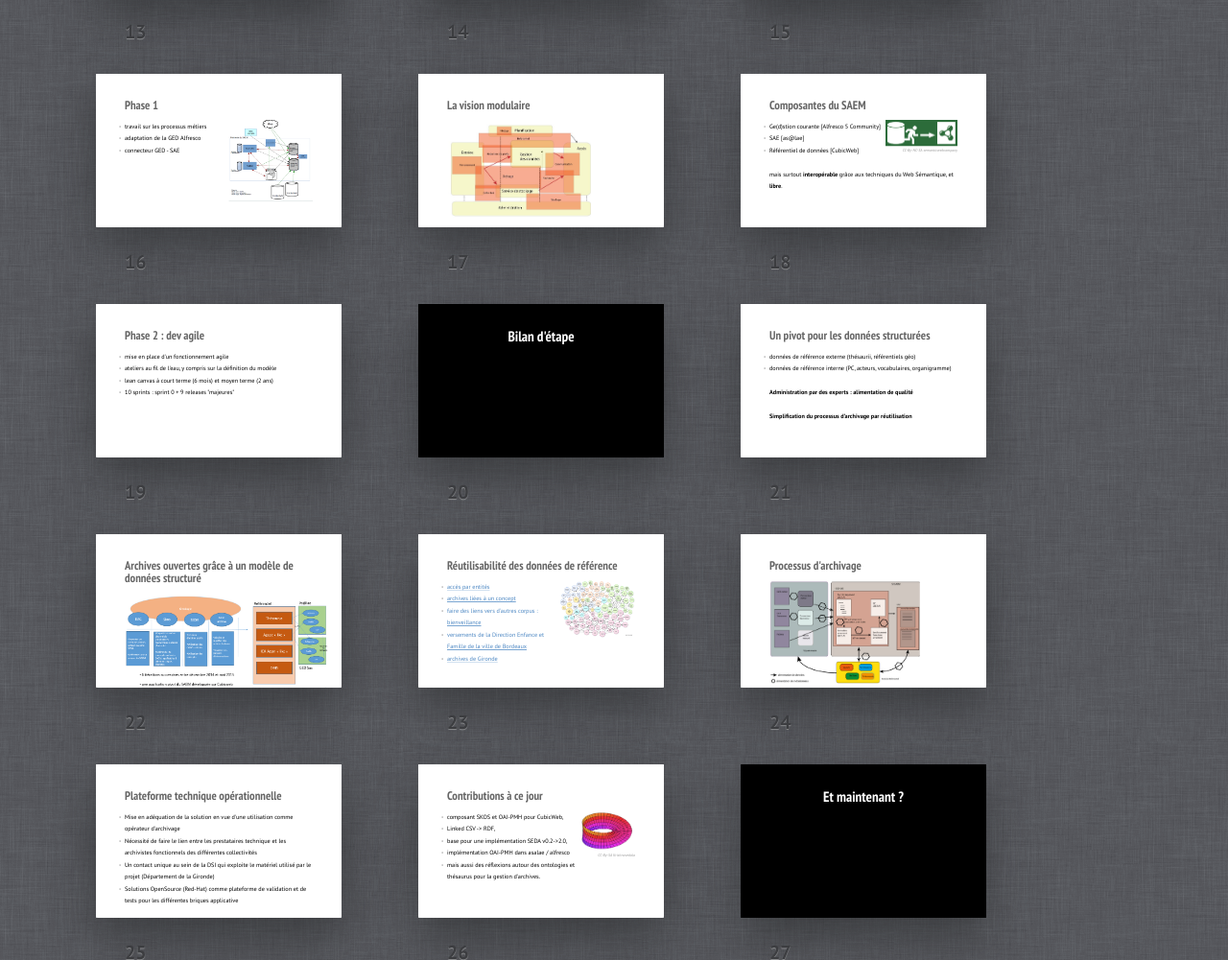
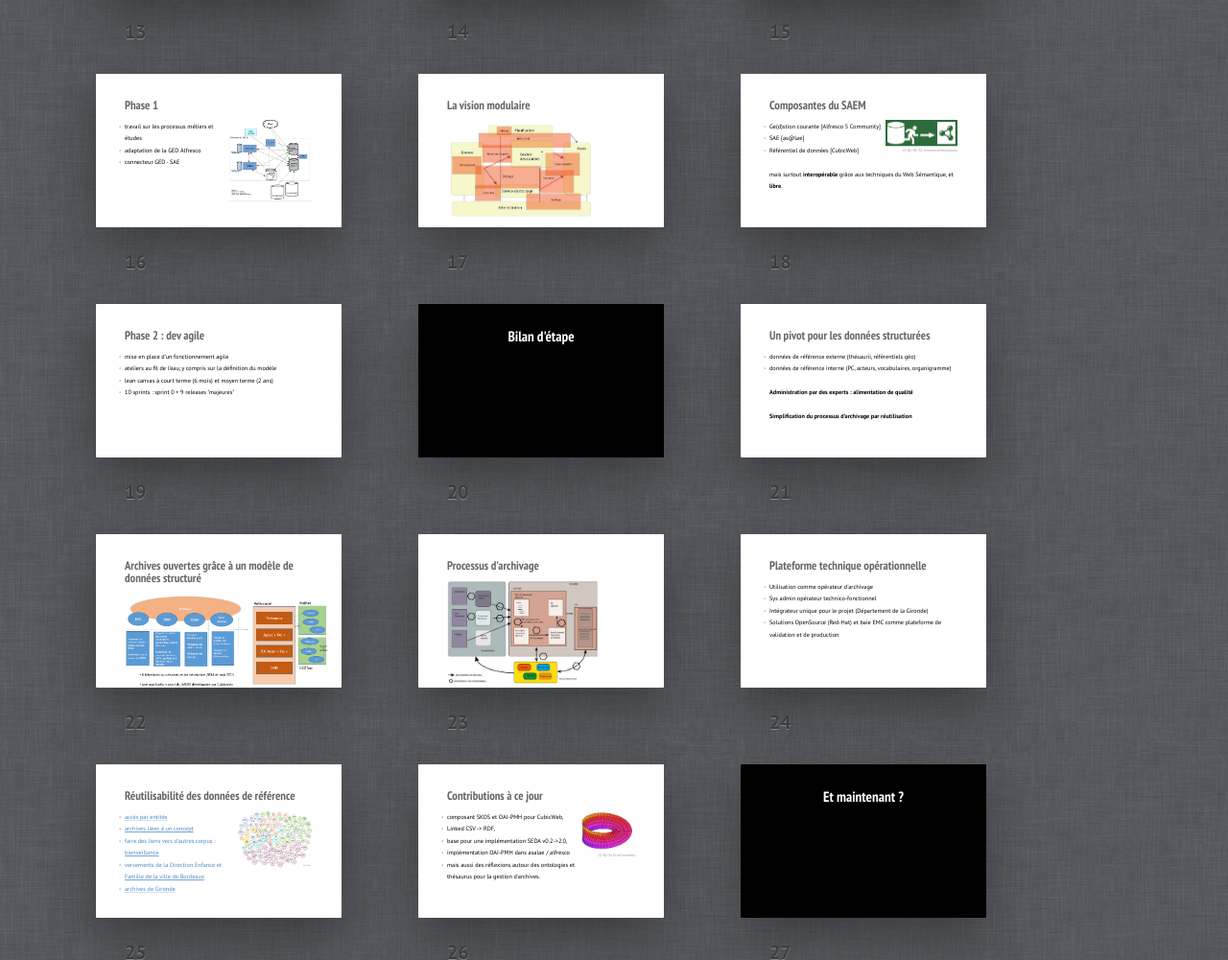
Before and after one commit to akakeronos/prezOSS, a plain HTML site: page index.html in a window 1280 px wide. Shown: the part 1403-2404 px from the top of the page at 96% size. Drawn offline with Linux system fonts and the light colour scheme.

Commit message:
modifs discutées
réarrangement ordre slides

```diff
--- a/index.html
+++ b/index.html
@@ -202,8 +202,8 @@ ul.exemple li{
 	  <div>
 	    <h2>Phase 1</h2>
 					<ul style="width: 50%; float: left;">
-			<li>travail sur les processus métiers</li>
-			<li>adaptation de la GED Alfresco </li>
+			<li>travail sur les processus métiers et études</li>
+			<li>adaptation de la GED Alfresco</li>
 			<li>connecteur GED - SAE</li>
 			</ul>
           <img src="pictures/applicationsOpenSource.jpg" style="width: 350px; float : right;">
@@ -276,7 +276,25 @@ ul.exemple li{
 	    </div>
 	  </div>
 	</section>
+	<section class="slide">
+	  <div>
+	    <h2>Processus d'archivage</h2>
+	    <img src="pictures/processusArchivage.jpg" alt="" style="width: 80%;"/>
+	  </div>
+	</section>
 
+	<section class="slide">
+	  <div>
+	    <h2>Plateforme technique opérationnelle</h2>
+	    <ul>
+		<li>Utilisation comme opérateur d'archivage</li>
+		<li>Sys admin opérateur technico-fonctionnel</li>
+		<li>Intégrateur unique pour le projet (Département de la Gironde)</li>
+		<!-- <li>Intégration dans le projet via une formation fonctionnelle spécifique</li> -->
+		<li>Solutions OpenSource (Red-Hat) et baie EMC comme plateforme de validation et de production</li>
+	    </ul>
+	  </div>
+	</section>
 	<section class="slide">
 	<div>
 	  <h2>Réutilisabilité des données de référence</h2>
@@ -289,26 +307,6 @@ ul.exemple li{
             </ul>
 		<img src="pictures/lod-datasets_2009-03-27_colored.png" style="float: right; width: 40%;"/>
       </div>
-	</section>
-
-	<section class="slide">
-	  <div>
-	    <h2>Processus d'archivage</h2>
-	    <img src="pictures/processusArchivage.jpg" alt="" style="width: 80%;"/>
-	  </div>
-	</section>
-
-	<section class="slide">
-	  <div>
-	    <h2>Plateforme technique opérationnelle</h2>
-	    <ul>
-		<li>Mise en adéquation de la solution en vue d'une utilisation comme opérateur d'archivage</li>
-		<li>Nécessité de faire le lien entre les prestataires technique et les archivistes fonctionnels des différentes collectivités</li>
-		<li>Un contact unique au sein de la DSI qui exploite le matériel utilisé par le projet (Département de la Gironde)</li>
-		<!-- <li>Intégration dans le projet via une formation fonctionnelle spécifique</li> -->
-		<li>Solutions OpenSource (Red-Hat) comme plateforme de validation et de tests pour les différentes briques applicative</li>
-	    </ul>
-	  </div>
 	</section>
 
 	<section class="slide"><div>
```
